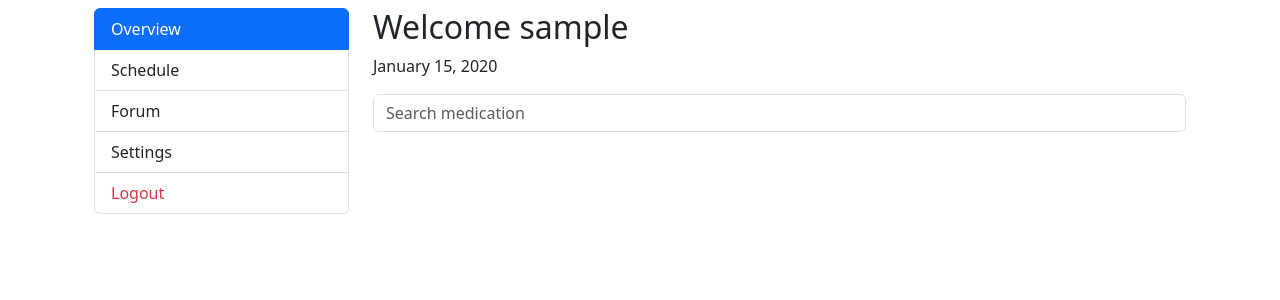
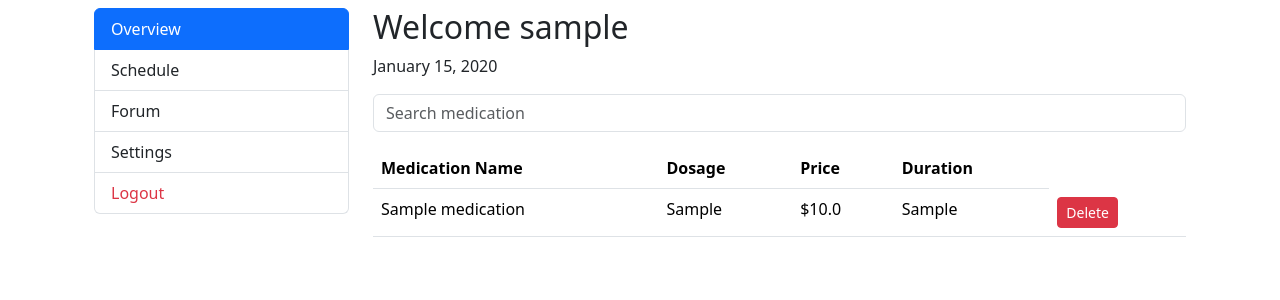
Before and after one commit to kaphelps33/BGE, a Flask app: page /dashboard in a window 1280 px wide. Shown: the part 56-356 px from the top of the page. Run offline with Flask 3, Linux system fonts and the light colour scheme; a user stored in the database is signed in; tables that the repository leaves empty hold one stand-in row (values such as "Sample post"); some libraries are stand-ins or nearby versions.

Commit message:
medications can be added and deleted

```diff
--- a/app/dashboard/routes.py
+++ b/app/dashboard/routes.py
@@ -17,7 +17,6 @@ from app.dashboard.forms import MedicationForm
 @dash.route("/dashboard", methods=["GET", "POST"])
 @login_required
 def dashboard():
-    form = MedicationForm()
     """Renders the dashboard page for the logged-in user.
 
     This function fetches all medications associated with the currently logged-
@@ -28,9 +27,10 @@ def dashboard():
         Response: Renders the dashboard page with the current user and their
         medications.
     """
+
     medications = Medications.query.filter_by(user_id=current_user.id).all()
     return render_template(
-        "dashboard.html", current_user=current_user, medications=medications, form=form
+        "dashboard.html", current_user=current_user, medications=medications
     )
 
 
@@ -165,14 +165,41 @@ def add_medication(id):
         price = form.price.data
         duration = form.duration.data
 
-        print(dosage)
-        print(unit)
-        print(price)
-        print(duration)
-        print(id)
-        medication = (
-            db.session.query(MedicationData).filter(MedicationData.id == id).first()
-        )
-        print(medication.drug_name)
+        if id is not None:
+            medication = (
+                db.session.query(MedicationData).filter(MedicationData.id == id).first()
+            )
+            if medication:
+                new_medication = Medications(
+                    user_id=current_user.id,
+                    name=medication.drug_name,
+                    description=medication.medical_condition_description,
+                    dosage=f"{dosage} {unit}".strip(),
+                    price=price,
+                    duration=duration,
+                    medication_data=medication.id,
+                )
+
+                db.session.add(new_medication)
+                db.session.commit()
+
+                print(f"Medication added: {new_medication}")
+                return redirect(url_for("dash.dashboard"))
+            else:
+                print("No medication found with the given ID.")
 
     return render_template("add_medications.html", form=form)
+
+
+@dash.route("/delete_medication/<int:id>", methods=["POST"])
+def delete_medication(id):
+    medication = Medications.query.get_or_404(id)
+
+    # Ensure that the medication belongs to the current user
+    if medication.user_id != current_user.id:
+        return redirect(url_for("dash.dashboard"))
+
+    db.session.delete(medication)
+    db.session.commit()
+
+    return redirect(url_for("dash.dashboard"))
--- a/app/models/medication.py
+++ b/app/models/medication.py
@@ -30,6 +30,9 @@ class Medications(db.Model):
     medication_data = db.Column(
         db.Integer, db.ForeignKey("medicationData.id"), nullable=True
     )
+    medication_info = db.relationship(
+        "MedicationData", backref="medications", lazy=True
+    )
 
     def __repr__(self):
         """Returns a string representation of the medication instance.
--- a/app/templates/dashboard.html
+++ b/app/templates/dashboard.html
@@ -26,6 +26,8 @@
             <h2>Welcome {{ current_user.username }}</h2>
             <p>{{ current_user.date_added.strftime('%B %d, %Y') }}</p>
 
+
+
             <!-- Search Bar -->
             <form>
                 <div class="input-group mb-3">
@@ -35,6 +37,38 @@
                 </div>
             </form>
             <ul id="results" class="list-group"></ul>
+
+            {% if medications %}
+            <table class="table">
+                <thead>
+                    <tr>
+                        <th>Medication Name</th>
+                        <th>Dosage</th>
+                        <th>Price</th>
+                        <th>Duration</th>
+                    </tr>
+                </thead>
+                <tbody>
+                    {% for med in medications %}
+                    <tr>
+                        <td>{{ med.name }}</td>
+                        <td>{{ med.dosage }}</td>
+                        <td>${{ med.price }}</td>
+                        <td>{{ med.duration }}</td>
+                        <td>
+                            <form action="{{ url_for('dash.delete_medication', id=med.id) }}" method="POST"
+                                style="display: inline;"
+                                onsubmit="return confirm('Are you sure you want to delete this medication?');">
+                                <button type="submit" class="btn btn-danger btn-sm">Delete</button>
+                            </form>
+                        </td>
+                    </tr>
+                    {% endfor %}
+                </tbody>
+            </table>
+            {% else %}
+            <p>You have no medications added yet.</p>
+            {% endif %}
 
             <!-- Schedule Section -->
             <div id="schedule" class="tab-content" style="display: none;">Schedule Content</div>
```
